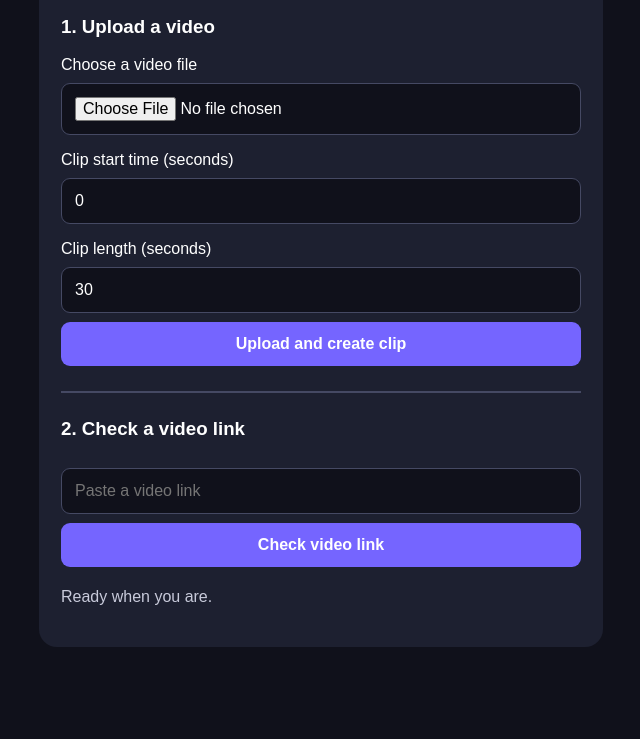
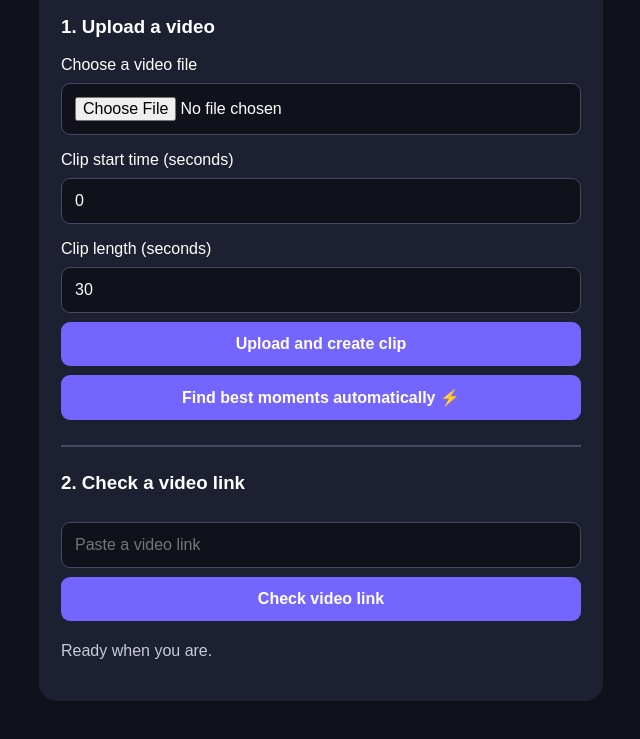
Before and after one commit to je0506108-cloud/Cliprush, a plain HTML site: page index.html in a window 1280 px wide. Shown: the part 175-914 px from the top of the page, without its empty margins (319-959 px from the left). Before the commit the page ends 867 px from the top, so only its background shows below. Drawn offline with Linux system fonts and the light colour scheme.

Commit message:
Add smart clip button for automatic moment finding

```diff
--- a/index.html
+++ b/index.html
@@ -33,7 +33,7 @@ hr{border:1px solid #454963;margin:25px 0}
 <label for="duration">Clip length (seconds)</label>
 <input id="duration" type="number" min="1" max="180" value="30">
 <button id="uploadBtn" onclick="uploadVideo()">Upload and create clip</button>
-
+<button id="smartBtn" onclick="smartClip()">Find best moments automatically ⚡</button>
 <hr>
 <h3>2. Check a video link</h3>
 <input id="videoUrl" type="url" placeholder="Paste a video link">
```
